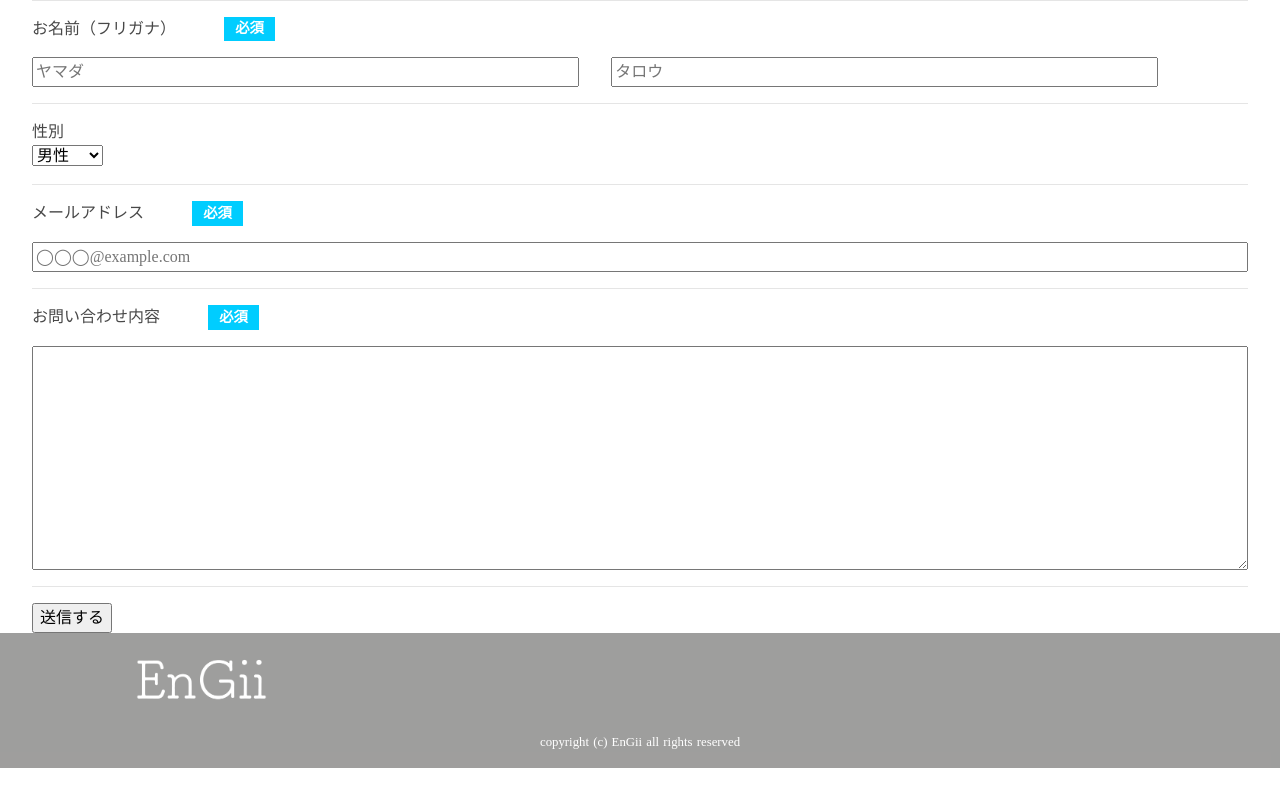
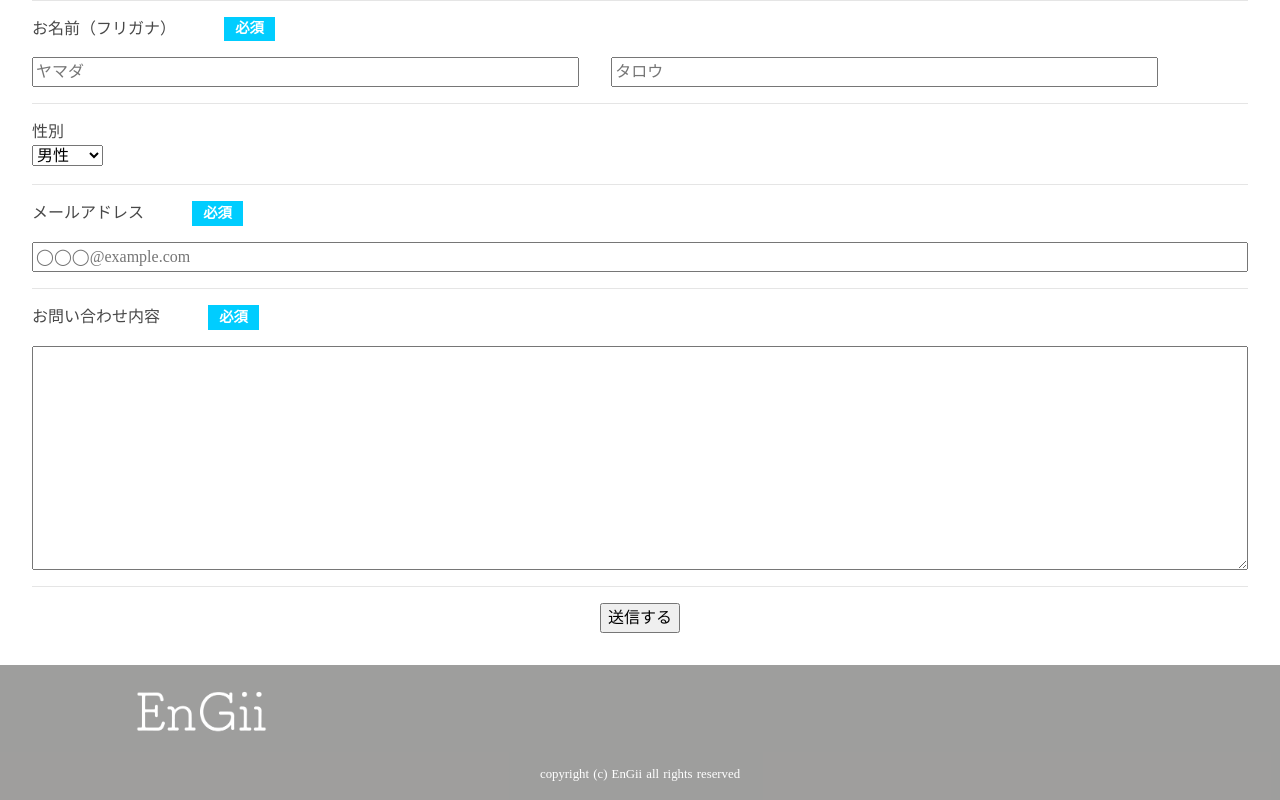
Before and after one commit to vivaruckk17/officialengii, a Nuxt app: page /contact in a window 1280 px wide. Shown: the part 1281-2081 px from the top of the page. Before the commit the page ends 2049 px from the top, so only its background shows below. Built offline with nearby package versions, Linux system fonts and the light colour scheme.

Commit message:
Update contact.vue

```diff
--- a/pages/contact.vue
+++ b/pages/contact.vue
@@ -264,5 +264,8 @@ html{
   width:100%;
   height:100%;
 }
-
+.submit-btn{
+  text-align:center;
+  margin-bottom:2rem;
+}
 </style>
```
